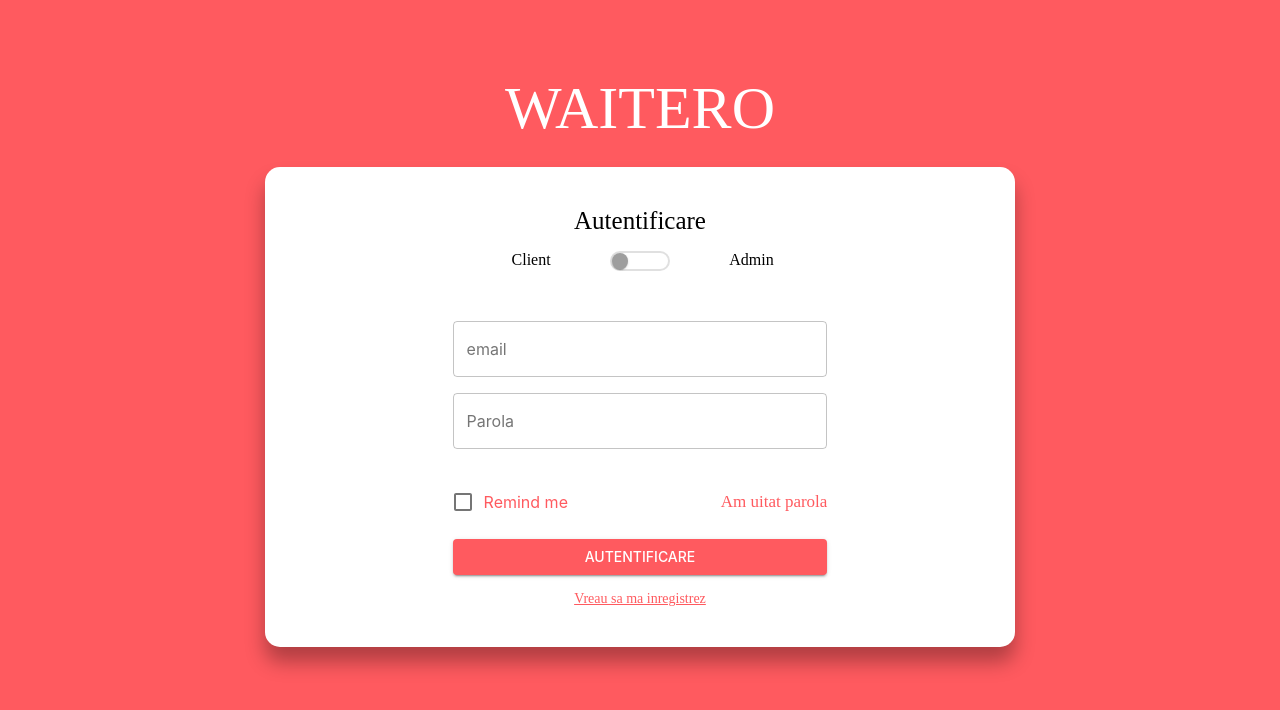
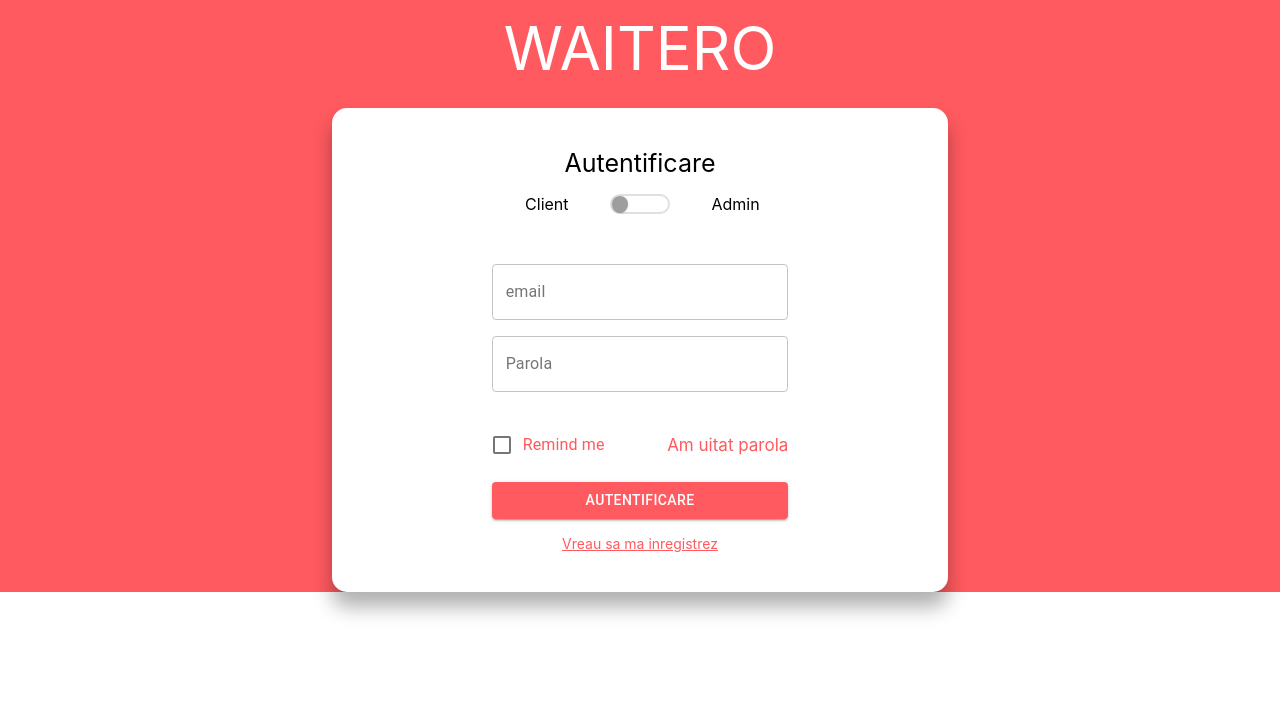
Before and after one commit to adrian-moloca/Waitero-dashboard, a React (Create React App) app: page / in a window 1280 px wide. Shown: the top 710 px of the page. Built offline with nearby package versions, Linux system fonts and the light colour scheme.

Commit message:
fix the token

```diff
--- a/src/App.css
+++ b/src/App.css
@@ -1,5 +1,6 @@
 .App {
   text-align: center;
+  margin:0 !important;
 }
 
 .App-logo {
--- a/src/App.jsx
+++ b/src/App.jsx
@@ -5,12 +5,10 @@ import './App.css';
 import { createTheme, ThemeProvider } from '@material-ui/core';
 
 const theme = createTheme({
-  typography: { fontFamily: ['-apple-system', 'BlinkMacSystemFont', 'Segoe UI', 'Roboto', 'Oxygen', 'Ubuntu', 'Cantarell', 'Fira Sans', 'Droid Sans', 'Helvetica Neue', 'sans-serif'].join(',')},
   palette: {
     primary: {
       main: 'rgba(255, 90, 95, 1)'
     },
-
   }
 });
 
--- a/src/api/api-admin/login-admin.js
+++ b/src/api/api-admin/login-admin.js
@@ -17,7 +17,6 @@ export const loginA = (email, password, loadingSetter = () => undefined, setNavi
             dispatch(fetchAdminFailure(error?.response?.data?.error))
         }).finally(() => {
             loadingSetter(false);
-            window.location.reload();
         })
     }
 }
--- a/src/api/api-client/login-client.js
+++ b/src/api/api-client/login-client.js
@@ -17,7 +17,6 @@ export const loginC = (email, password, loadingSetter = () => undefined, setNavi
             dispatch(fetchClientFailure(error.response.data.error))
         }).finally(() => {
             loadingSetter(false);
-            window.location.reload();
         })
     }
 }
--- a/src/api/api-client/register-client.js
+++ b/src/api/api-client/register-client.js
@@ -18,7 +18,6 @@ export const registerClient = (name, email, phone, password, loadingSetter = ()
             dispatch(registerClientFailure(error?.response?.data?.message));
         }).finally(() => {
             loadingSetter(false);
-            window.location.reload();
         })
     }
 }
--- a/src/components/box/login-page/primary-box-login-page.jsx
+++ b/src/components/box/login-page/primary-box-login-page.jsx
@@ -9,6 +9,7 @@ const LoginBox = withStyles({
         alignItems:'center',
         backgroundColor:'white',
         width:'100%',
+        height: '50%',
         boxSizing:'border-box',
         padding: '40px',
         zIndex:'0',
--- a/src/components/container/login-page/login-page-container.jsx
+++ b/src/components/container/login-page/login-page-container.jsx
@@ -10,14 +10,10 @@ const MyContainer = withStyles({
         display:'flex',
         flexDirection:'column',
         alignItems: 'center',
+        justifyContent: 'space-around',
         backgroundColor:'rgba(255, 90, 95, 1)',
-        //minHeight:'100vh',
-        position: 'absolute',
-        top: 0,
-        left: 0,
         height: '100%',
-        width: '100%',
-        px:'10px',
+        width: '100%'
     },
 
     maxWidthLg :{
@@ -29,11 +25,11 @@ const MyContainer = withStyles({
 const LoginContainer = (props) =>{
     return(
         <MyContainer>
-            <Box maxWidth='100%' paddingTop={props.paddingTop || '6%'} paddingBottom={3} display='flex' justifyContent='center'
-                fontSize={60} color={'white' }>
+            <Box width='100%' paddingTop={props.paddingTop || '1%'} paddingBottom={3} display='flex' justifyContent='center'
+                fontSize={60} color={'white' } textAlign={'center'}>
                 WAITERO
             </Box>
-            <Box width='750px' display='flex' alignSelf='center'>
+            <Box display='flex' width={0.5} justifyContent={'center'} alignItems={'center'}>
                 {props.children}
             </Box>
         </MyContainer>
--- a/src/index.css
+++ b/src/index.css
@@ -1,5 +1,6 @@
 body {
-  margin: 0;
+  margin: 0 !important;
+  height: 100vh !important;
   font-family: -apple-system, BlinkMacSystemFont, 'Segoe UI', 'Roboto', 'Oxygen',
     'Ubuntu', 'Cantarell', 'Fira Sans', 'Droid Sans', 'Helvetica Neue',
     sans-serif;
--- a/src/index.jsx
+++ b/src/index.jsx
@@ -4,6 +4,7 @@ import App from './App';
 import reportWebVitals from './reportWebVitals';
 import { Provider } from 'react-redux';
 import store from './redux/store';
+import './index.css'
 
 ReactDOM.render(
   <Provider store={store}>
--- a/src/utils/axios-config.js
+++ b/src/utils/axios-config.js
@@ -2,16 +2,22 @@ import axios from 'axios'
 import store from '../redux/store'
 import { adminUrl, clientsUrl } from './costants/constants'
 
-export const awaxios = axios.create({
-    baseURL: adminUrl,
-    headers: {
-        Authorization: `Bearer ${store.getState().adminReducer?.token}`
-    }
+const awaxios = axios.create({
+    baseURL: adminUrl
 })
 
-export const cwaxios = axios.create({
-    baseURL: clientsUrl,
-    headers: {
-        Authorization: `Bearer ${store.getState().clientReducer?.token}`
-    }
+awaxios.interceptors.request.use(function(config){
+    config.headers.Authorization = `Bearer ${store.getState().adminReducer?.token}`;
+    return config;
 })
+
+const cwaxios = axios.create({
+    baseURL: clientsUrl
+})
+
+cwaxios.interceptors.request.use(function(config){
+    config.headers.Authorization = `Bearer ${store.getState().clientReducer?.token}`
+    return config;
+})
+
+export {awaxios, cwaxios};
```
